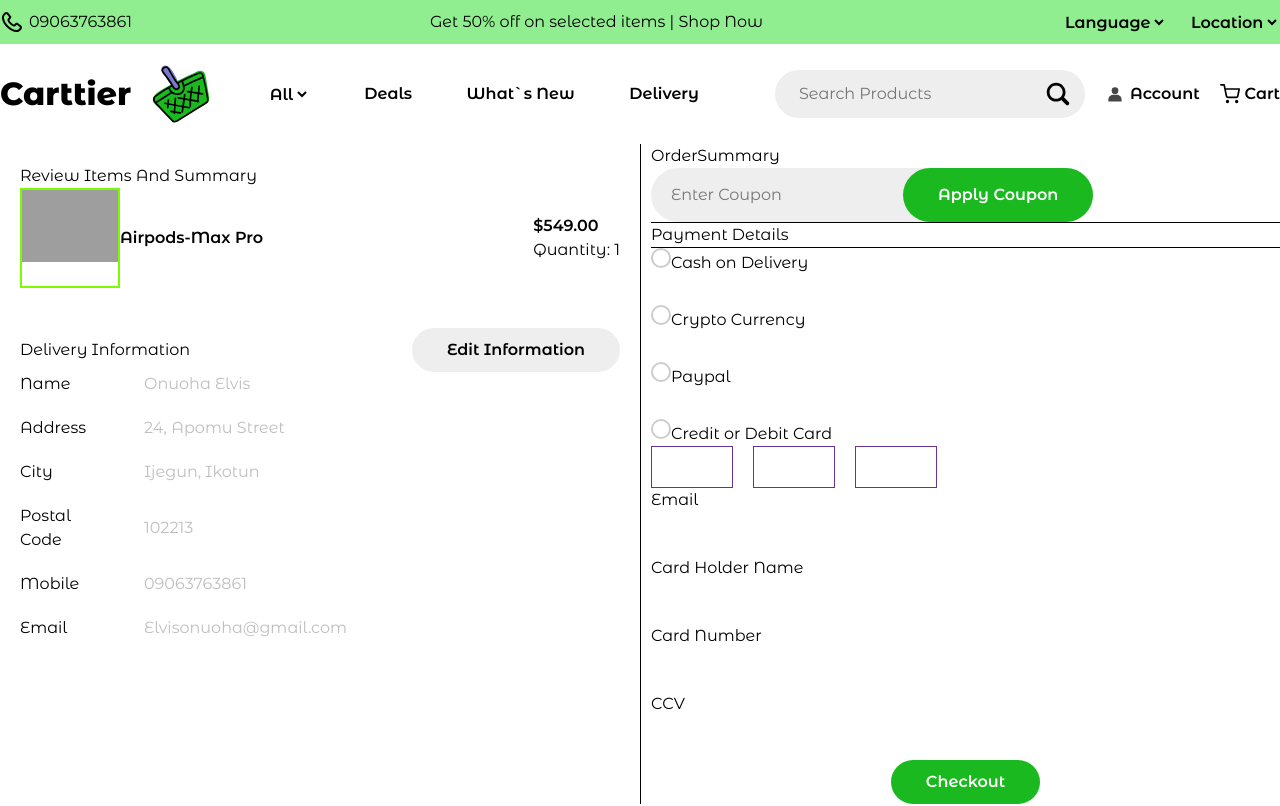
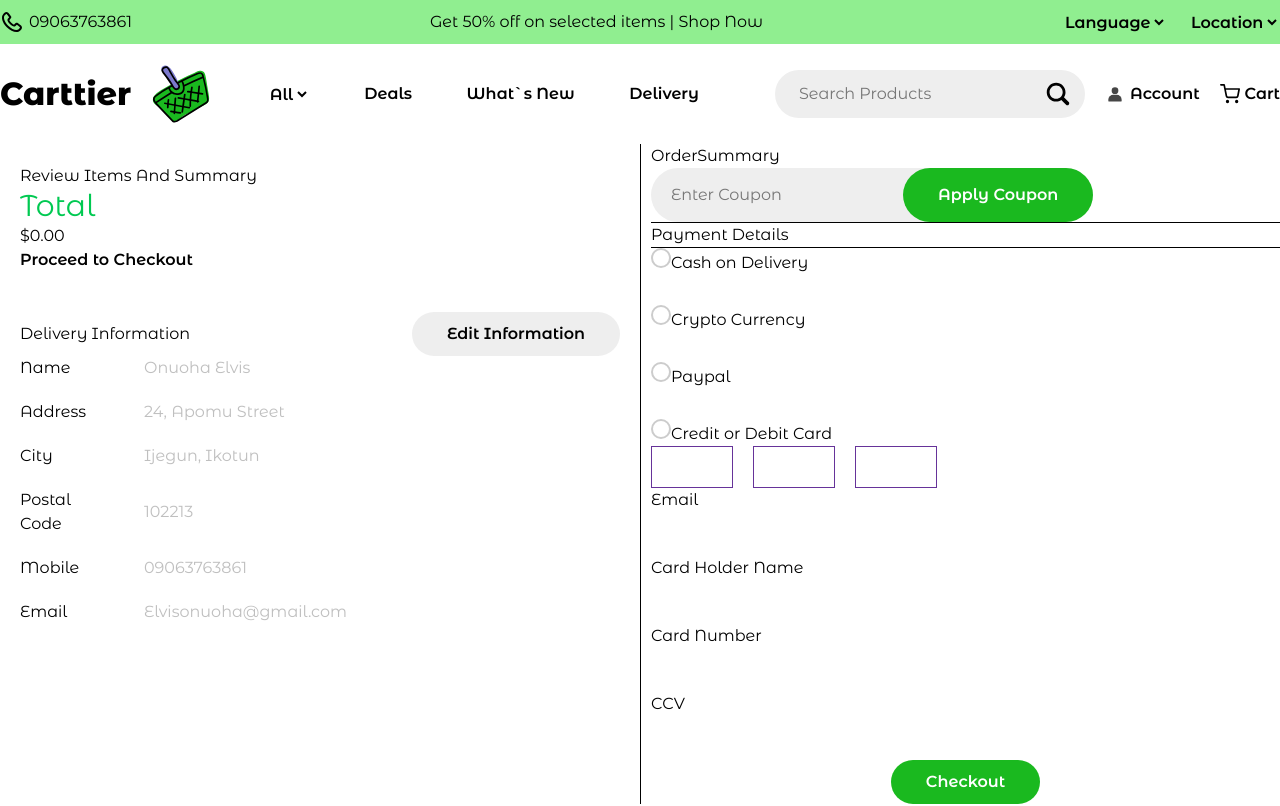
Before and after one commit to Elvivx/CarttierCarts, a React (Vite) app: page /checkout in a window 1280 px wide. Shown: the top 806 px of the page. Built offline with nearby package versions, Linux system fonts and the light colour scheme; grey boxes are pictures that could not be loaded.

Commit message:
Enhance cart functionality; update addToCart to manage item quantity and calculate total in Checkout

```diff
--- a/src/Context/AppContext.tsx
+++ b/src/Context/AppContext.tsx
@@ -69,14 +69,16 @@
       TotalQunatity: 10,
     },
   ];
-  const addToCart = (item: Item) => {
+  const addToCart = (item: Item, q: number) => {
     console.log(item);
     const check = cart.filter((i) => i.id === item.id);
     console.log(check);
+
     if (check.length === 0) {
       //   console.log(cart);
-
-      setCart([...cart, item]);
+      const isNumber = (value: number) => typeof value === "number";
+      console.log(q);
+      setCart([...cart, { ...item, quantity: isNumber(q) ? q : 1 }]);
       //   if (cart.filter((i) => i.id === item.id)) return;
       console.log("Item added to cart");
     } else {
--- a/src/Pages/Checkout.tsx
+++ b/src/Pages/Checkout.tsx
@@ -1,7 +1,23 @@
+import { useEffect, useState } from "react";
+import { useAppContext } from "../Context/Context";
+
 function Checkout() {
   const submit = (event: React.FormEvent<HTMLFormElement>) => {
     event.preventDefault();
   };
+  const {
+    cart,
+  }: { cart: { id: number; name: string; price: number; quantity: number }[] } =
+    useAppContext();
+  const [Total, setTotal] = useState(0);
+
+  useEffect(() => {
+    const total = cart.reduce((acc, item) => {
+      return acc + item.price * item.quantity;
+    }, 0);
+    setTotal(total);
+  }, [cart]);
+  console.log(cart);
   return (
     <>
       <section className="checkout contents">
@@ -9,7 +25,21 @@
           <div className="review-delivery">
             <div className="review">
               <h1>Review Items And Summary</h1>
-              <Review />
+              {cart.map(
+                (item: {
+                  id: number;
+                  name: string;
+                  price: number;
+                  quantity: number;
+                }) => (
+                  <Review key={item.id} item={item} />
+                )
+              )}
+              <div className="total">
+                <h1 className="text-3xl text-green-500">Total</h1>
+                <h2>${Total}.00</h2>
+                <button>Proceed to Checkout</button>
+              </div>
             </div>
             <div className="deliver">
               <div className="top">
@@ -84,19 +114,27 @@
     </>
   );
 }
-const Review = () => {
+interface ReviewItem {
+  id: number;
+  img: string;
+  name: string;
+  price: number;
+  quantity: number;
+}
+
+const Review = ({ item }: { item: ReviewItem }) => {
   return (
     <div className="reviewItem">
       <div className="left">
         <div className="img">
-          <img src="#" alt="#" />
+          <img src={item.img} alt="#" />
         </div>
-        <p>Airpods-Max Pro</p>
+        <p>{item.name}</p>
       </div>
       <div className="amount">
-        <p>$549.00</p>
+        <p>${item.price * item.quantity}.00</p>
         <span>
-          Quantity: <span className="quantity">1</span>
+          Quantity: <span className="quantity">{item.quantity}</span>
         </span>
       </div>
     </div>
--- a/src/Pages/ItemDescription.tsx
+++ b/src/Pages/ItemDescription.tsx
@@ -1,14 +1,14 @@
 import { useSearchParams } from "react-router-dom";
 import { useAppContext } from "../Context/Context";
 import Stars from "./Stars";
-import { useState } from "react";
+import { useEffect, useState } from "react";
 function FullItemDescription() {
   const { addToCart, items } = useAppContext();
   const [search] = useSearchParams();
   const itemId = Number(search.get("id"));
   const [quantity, setQunatity] = useState<number>(1);
+  const [item, setItem] = useState(() => items.filter((i) => i.id === itemId));
   // console.log(itemId, items);
-  const item = items.filter((i) => i.id === itemId);
   // console.log(item);
   const itemQunatity = (num: number) => {
     if (num === 1) {
@@ -19,13 +19,17 @@
       setQunatity(quantity - 1);
     }
   };
+  useEffect(() => {
+    console.log(item);
+    // setItem(prev => prev.map(i)=>{...i, quantities: quantity});
+  }, [quantity]);
   return (
     <>
-      {item.map((item) => (
-        <div className="contents" key={item.id}>
+      {item.map((i) => (
+        <div className="contents" key={i.id}>
           <div className="itemDescrip ">
             <div className="itemImg">
-              <img src={item.img} alt="img" />
+              <img src={i.img} alt="img" />
             </div>
 
             <div className="itemDescript">
@@ -37,14 +41,14 @@
 
               <div className="rating">
                 <span className="stars">
-                  <Stars rating={item.rating} />
+                  <Stars rating={i.rating} />
                 </span>
-                <span className="rateNum">({item.rateNum})</span>
+                <span className="rateNum">({i.rateNum})</span>
               </div>
               <hr />
               <div className="amount">
                 <h2 className="pay">
-                  ${item.price}.00 Now 0r ${item.price / 12} /month
+                  ${i.price}.00 Now 0r ${i.price / 12} /month
                 </h2>
                 <span>suggested payments with 6 months special financing</span>
               </div>
@@ -82,7 +86,7 @@
                     <p>
                       <span>Only </span>
                       <span style={{ color: "#1ab91f", fontWeight: 700 }}>
-                        {item.TotalQunatity} item{item.TotalQunatity > 1 && "s"}
+                        {i.TotalQunatity} item{i.TotalQunatity > 1 && "s"}
                       </span>
                       <span> left!</span>
                     </p>
@@ -91,7 +95,10 @@
                 </div>
                 <div className="btns">
                   <button className="buy">Buy Now</button>
-                  <button className="cart" onClick={() => addToCart(item)}>
+                  <button
+                    className="cart"
+                    onClick={() => addToCart(i, quantity)}
+                  >
                     Add to Cart
                   </button>
                 </div>
```
